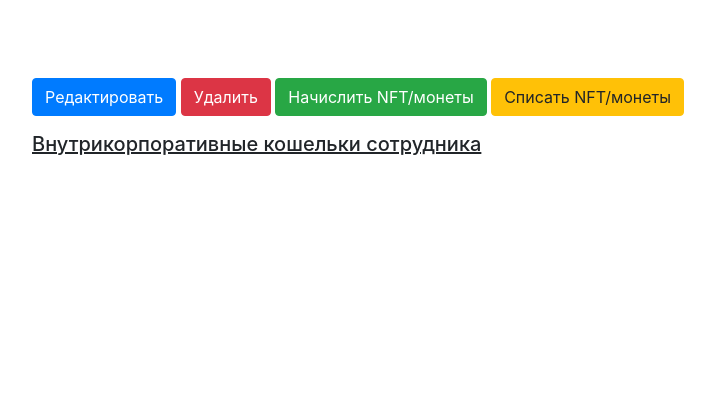
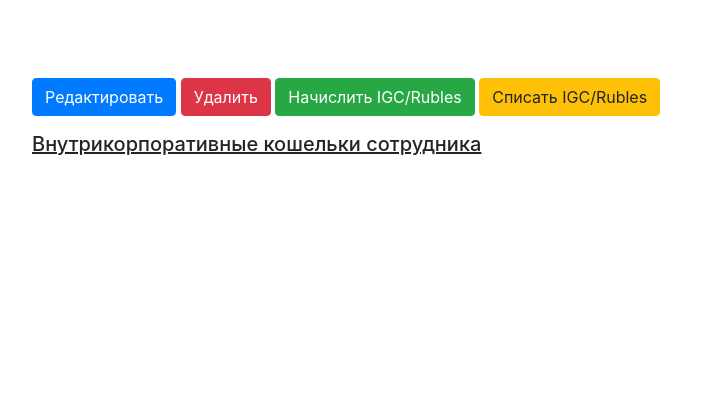
Before and after one commit to 4eshir/more-hack, a Yii app: template views/user/view.php in a window 1280 px wide. Shown: the top 420 px of the page, without its empty margins (53-768 px from the left). Run offline with PHP 8.4 and a stand-in for Yii, Linux system fonts and the light colour scheme; the template is opened without the code that fills it, so the values that code supplies are empty; some libraries are stand-ins or nearby versions.

Commit message:
09-04-2023

```diff
--- a/views/user/view.php
+++ b/views/user/view.php
@@ -24,8 +24,8 @@ $this->params['breadcrumbs'][] = $this->title;
                 'method' => 'post',
             ],
         ]) ?>
-        <?= Html::a('Начислить NFT/монеты', ['add-coins', 'id' => $model->id], ['class' => 'btn btn-success']) ?>
-        <?= Html::a('Списать NFT/монеты', ['delete-coins', 'id' => $model->id], ['class' => 'btn btn-warning']) ?>
+        <?= Html::a('Начислить IGC/Rubles', ['add-coins', 'id' => $model->id], ['class' => 'btn btn-success']) ?>
+        <?= Html::a('Списать IGC/Rubles', ['delete-coins', 'id' => $model->id], ['class' => 'btn btn-warning']) ?>
     </p>
 
     <?= DetailView::widget([
```
